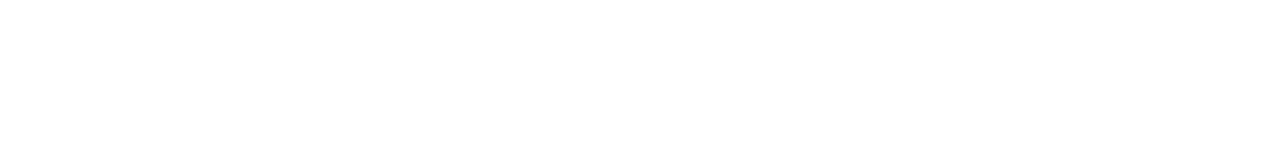
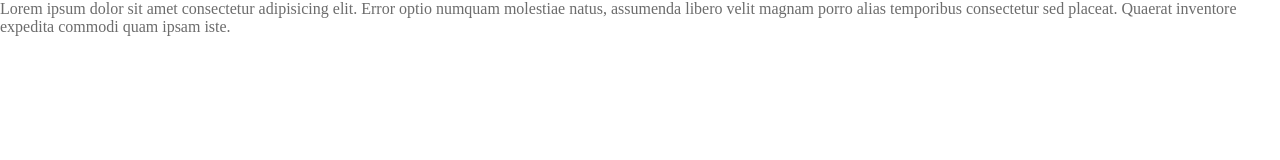
Before and after one commit to MSixels/Travelgram, a plain HTML site: page index.html in a window 1280 px wide. Drawn offline with Linux system fonts and the light colour scheme.

Commit message:
initial style guide

```diff
--- a/index.html
+++ b/index.html
@@ -7,6 +7,8 @@
   <link rel="stylesheet" href="styles/index.css">
 </head>
 <body>
-
+  <p>
+    Lorem ipsum dolor sit amet consectetur adipisicing elit. Error optio numquam molestiae natus, assumenda libero velit magnam porro alias temporibus consectetur sed placeat. Quaerat inventore expedita commodi quam ipsam iste.
+  </p>
 </body>
 </html>
--- a/styles/global.css
+++ b/styles/global.css
@@ -3,3 +3,18 @@
   padding: 0;
   box-sizing: border-box;
 }
+
+:root {
+  --brand-color: #ef5f4c;
+  --background-color: #ffffff;
+  --shape-transparency: hsla(0, 0%, 100%, 0.56);
+  --surface-color: #F5F5F5;
+  --skeleton-color: #D9D9D9;
+  --text-color-primary: #313131;
+  --text-color-secondary: #6C6C6C;
+}
+
+body {
+  color: var(--text-color-secondary);
+  background-color: var(--background-color);
+}
```
Also changed, not shown: assets/AirplaneTilt.svg (added), assets/Image 01.png (added), assets/Image 02.png (added), assets/Image 03.png (added), assets/Image 04.png (added), assets/Image 05.png (added), assets/Image 06.png (added), assets/Image 07.png (added), assets/Image 08.png (added), assets/Image 09.png (added), assets/Image 10.png (added), assets/Image 11.png (added), assets/Image.svg (added), assets/Logo.svg (added), 2 more files, 1 other file.
